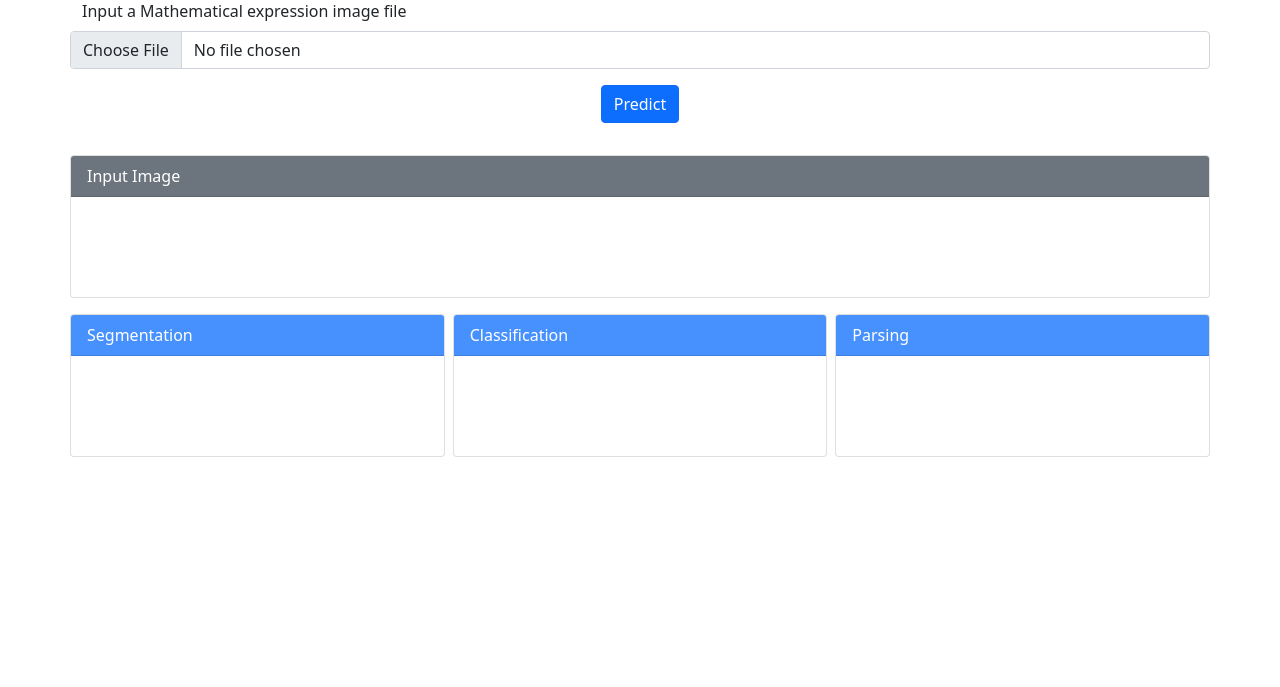
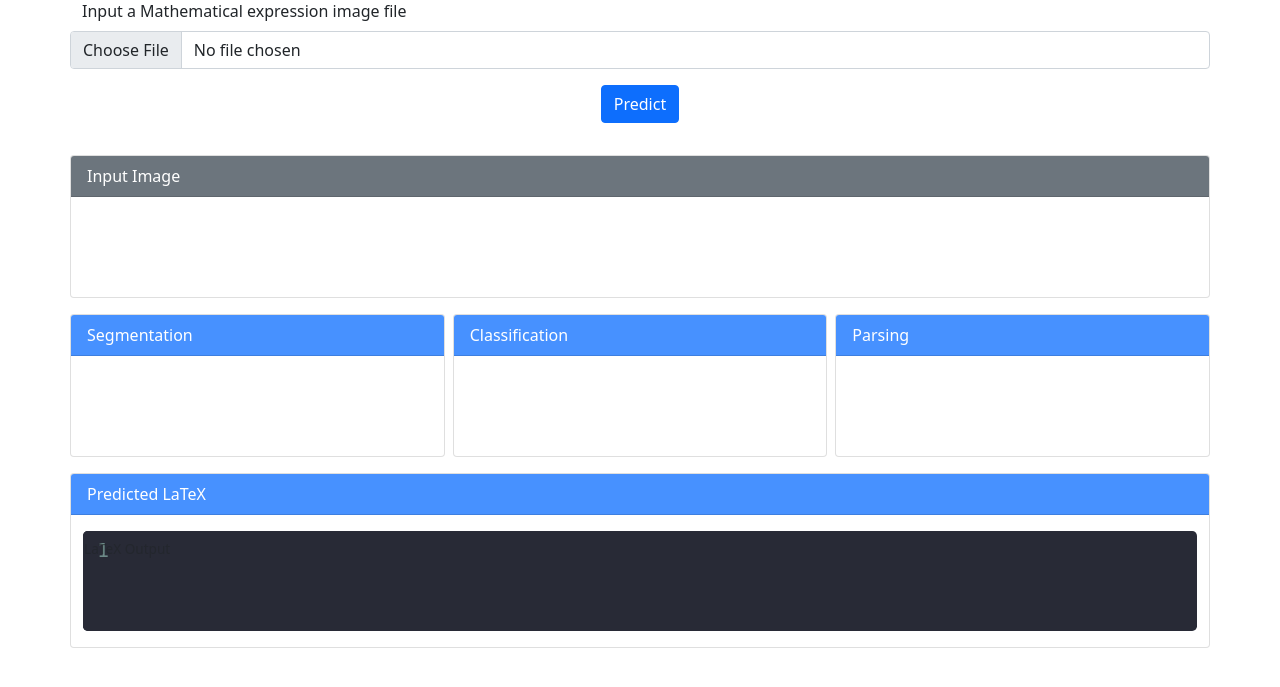
Before and after one commit to Amjad50/Fyp, a Flask app: page / in a window 1280 px wide. Shown: the part 73-760 px from the top of the page. Run offline with Flask 2, Linux system fonts and the light colour scheme; parts of the project's set-up code (start-up, migrations or seed data) failed here and were passed over; some libraries are stand-ins or nearby versions.

Commit message:
Web-front: added latex strings prediction preview using CodeMirror
After displaying preview images of the stages of the prediction, we next display
the final result of the system, which is LaTeX prediction. The LaTeX prediction
is mostly based from the parsing step and the SymbolTree structure to generate the
tree.

```diff
--- a/web/static/css/styles.css
+++ b/web/static/css/styles.css
@@ -1,5 +1,7 @@
 .CodeMirror {
     font-size: 20px;
+    border-radius: 0.3rem;
+    max-height: 100px;
 }
 
 .image-in-card {
--- a/web/static/js/home.js
+++ b/web/static/js/home.js
@@ -3,6 +3,8 @@ let input_img_preview;
 let segmentation_img;
 let classification_img;
 let parsing_img;
+
+let code_mirror_output_latex;
 
 function add_input_image_change_handler() {
     $("#equation_img_file_input").on('change', function (event) {
@@ -30,6 +32,19 @@ function add_input_image_change_handler() {
             reader.readAsDataURL(img_file);
         }
     });
+}
+
+function predict_latex_and_update_output_preview(img_base64) {
+    $.ajax({
+        url: 'api/v1/predict_latex',
+        method: 'POST',
+        contentType: 'application/json',
+        data: JSON.stringify({image: img_base64, optimize: true}),
+    }).done(function (data) {
+        code_mirror_output_latex.getDoc().setValue(data['latex']);
+    }).fail(function (ajax_obj, textStatus, errorThrown) {
+        console.error(`predict_latex request failed`, textStatus, errorThrown)
+    })
 }
 
 function run_prediction_for_image() {
@@ -92,6 +107,8 @@ function run_prediction_for_image() {
             console.error(`${api_call} request failed`, textStatus, errorThrown)
         })
     }
+
+    predict_latex_and_update_output_preview(img_base64);
 }
 
 function add_image_submit_handler() {
@@ -105,6 +122,15 @@ function add_image_submit_handler() {
     });
 }
 
+function initialize_code_mirror_output_preview() {
+    code_mirror_output_latex = CodeMirror.fromTextArea(document.getElementById('latex_output'), {
+        mode: "stex", theme: "dracula", lineNumbers: true, inMathMode: true, readOnly: true,
+    });
+}
+
 add_input_image_change_handler();
 
 add_image_submit_handler();
+
+// Add the `CodeMirror` editor to the output LaTeX preview
+initialize_code_mirror_output_preview();
--- a/web/templates/home.html
+++ b/web/templates/home.html
@@ -4,6 +4,16 @@
 
 {% block head %}
     {{ super() }}
+
+    <!-- CodeMirror main styles -->
+    <link rel="stylesheet" href="https://cdnjs.cloudflare.com/ajax/libs/codemirror/5.60.0/codemirror.min.css"
+          integrity="sha512-xIf9AdJauwKIVtrVRZ0i4nHP61Ogx9fSRAkCLecmE2dL/U8ioWpDvFCAy4dcfecN72HHB9+7FfQj3aiO68aaaw=="
+          crossorigin="anonymous"/>
+
+    <!-- CodeMirror Dracula theme styles -->
+    <link rel="stylesheet" href="https://cdnjs.cloudflare.com/ajax/libs/codemirror/5.60.0/theme/dracula.min.css"
+          integrity="sha512-gFMl3u9d0xt3WR8ZeW05MWm3yZ+ZfgsBVXLSOiFz2xeVrZ8Neg0+V1kkRIo9LikyA/T9HuS91kDfc2XWse0K0A=="
+          crossorigin="anonymous"/>
 {% endblock %}
 
 {% set images_previews_data = [
@@ -56,8 +66,27 @@
                 </div>
             {% endfor %}
         </div>
+
+        <div class="card row my-3">
+            <div class="card-header bg-output-result text-white">
+                Predicted LaTeX
+            </div>
+            <div class="form-floating my-3 rounded-3">
+                <!-- LaTeX input -->
+                <textarea class="form-control" id="latex_output"></textarea>
+                <label for="latex_output">LaTeX Output</label>
+            </div>
+        </div>
     </form>
 
+    <!-- CodeMirror main script -->
+    <script src="https://cdnjs.cloudflare.com/ajax/libs/codemirror/5.60.0/codemirror.min.js"
+            integrity="sha512-hc0zo04EIwTzKLvp2eycDTeIUuvoGYYmFIjYx7DmfgQeZPC5N27sPG2wEQPq8d8fCTwuguLrI1ffatqxyTbHJw=="
+            crossorigin="anonymous"></script>
+    <!-- CodeMirror `LaTeX` mode support -->
+    <script src="https://cdnjs.cloudflare.com/ajax/libs/codemirror/5.60.0/mode/stex/stex.min.js"
+            integrity="sha512-l+FnIuYCa5e8wQFlCV4yk2dQH74HjZJkYaiyY3udIQnAJ4w48RiPmbX1MSX70XGlyTWawj/CFgCrDTSRDA6tJw=="
+            crossorigin="anonymous"></script>
 
     <!-- The script and logic for this page -->
     <script src="{{ url_for('static', filename='js/home.js') }}"></script>
```
